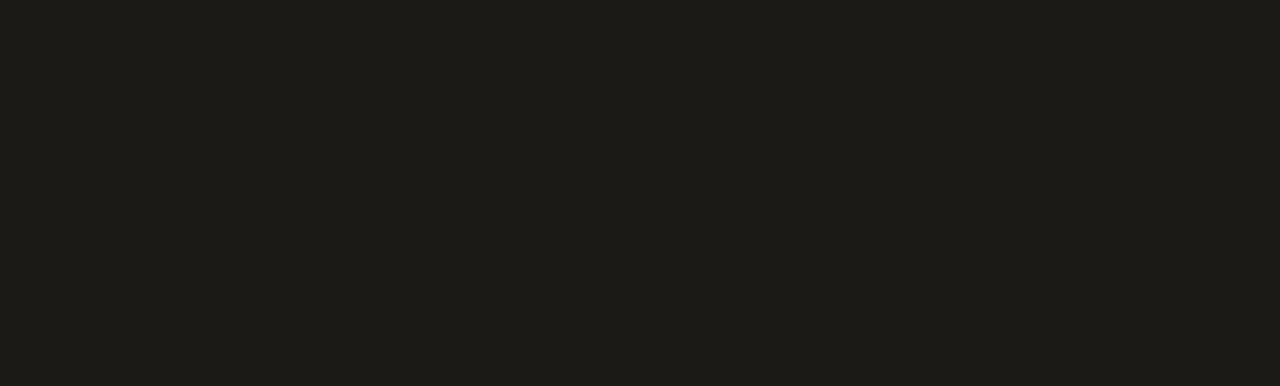
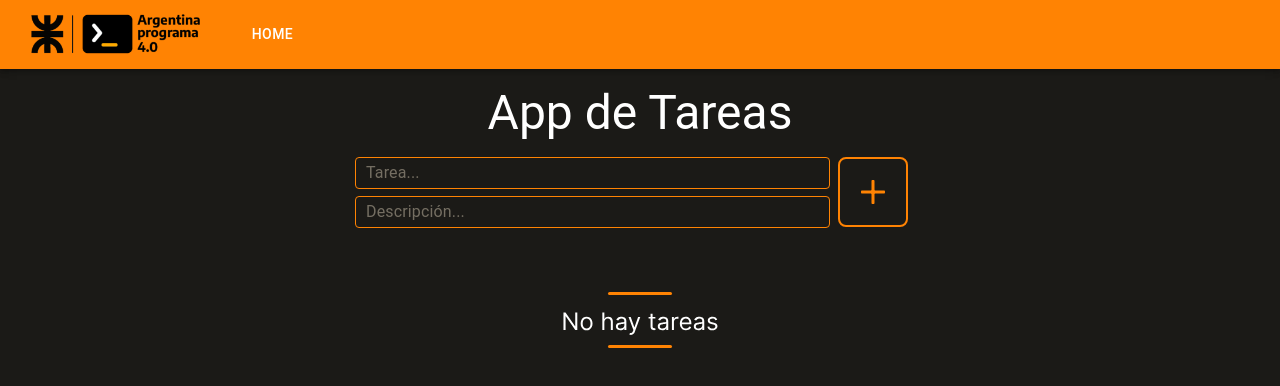
Before and after one commit to jm-silvani-marchegiani/AP-UTN, a React (Create React App) app: page /integrantes in a window 1280 px wide. Before the commit this address had no page. Shown: the top 386 px of the page. Built offline with nearby package versions, Linux system fonts and the light colour scheme.

Commit message:
Cambios menores.

```diff
--- a/src/App.js
+++ b/src/App.js
@@ -7,6 +7,7 @@
     <div className="App">
       <Routes>
         <Route path="/" element={<Home />} />
+        <Route path="*" element={<Home />} />
       </Routes>
     </div>
   );
--- a/src/components/NavBar.jsx
+++ b/src/components/NavBar.jsx
@@ -13,7 +13,7 @@
 
 const pages = [
   { title: "Home", url: "/" },
-  { title: "Integrantes", url: "/integrantes" },
+  // { title: "Integrantes", url: "/integrantes" },
 ];
 
 function NavBar() {
```
